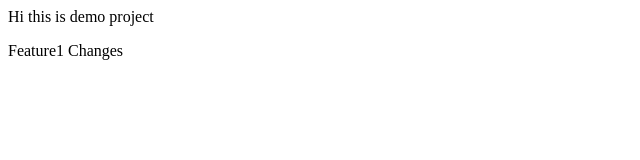
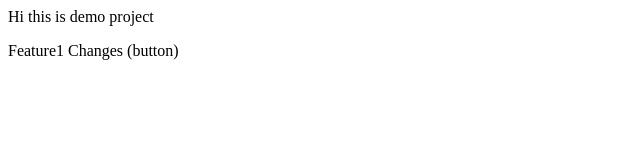
Before and after one commit to N3wD3v96/LocalProjectToGitHub, a plain HTML site: page index.html in a window 1280 px wide. Shown: the full height of the page, 0-640 px from the left. Drawn offline with Linux system fonts and the light colour scheme.

Commit message:
Add button

```diff
--- a/index.html
+++ b/index.html
@@ -1,2 +1,2 @@
 <p>Hi this is demo project</p>
-<p>Feature1 Changes</p>
+<p>Feature1 Changes (button)</p>
```
